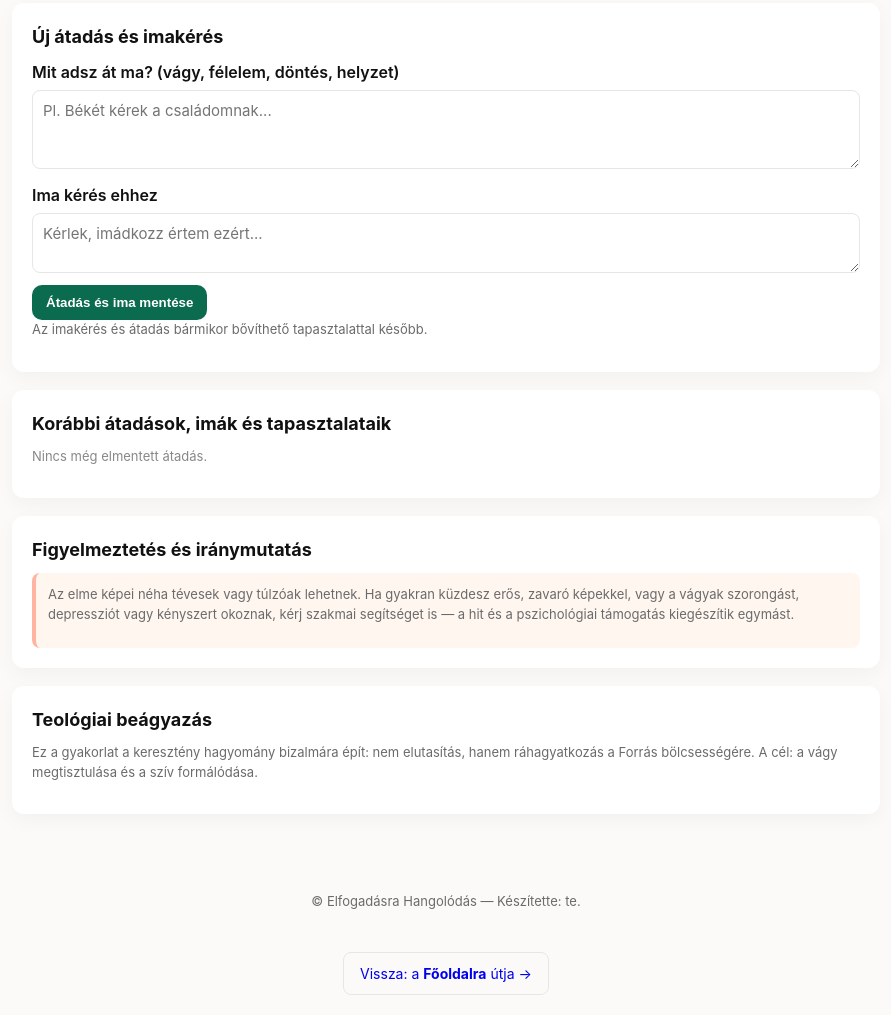
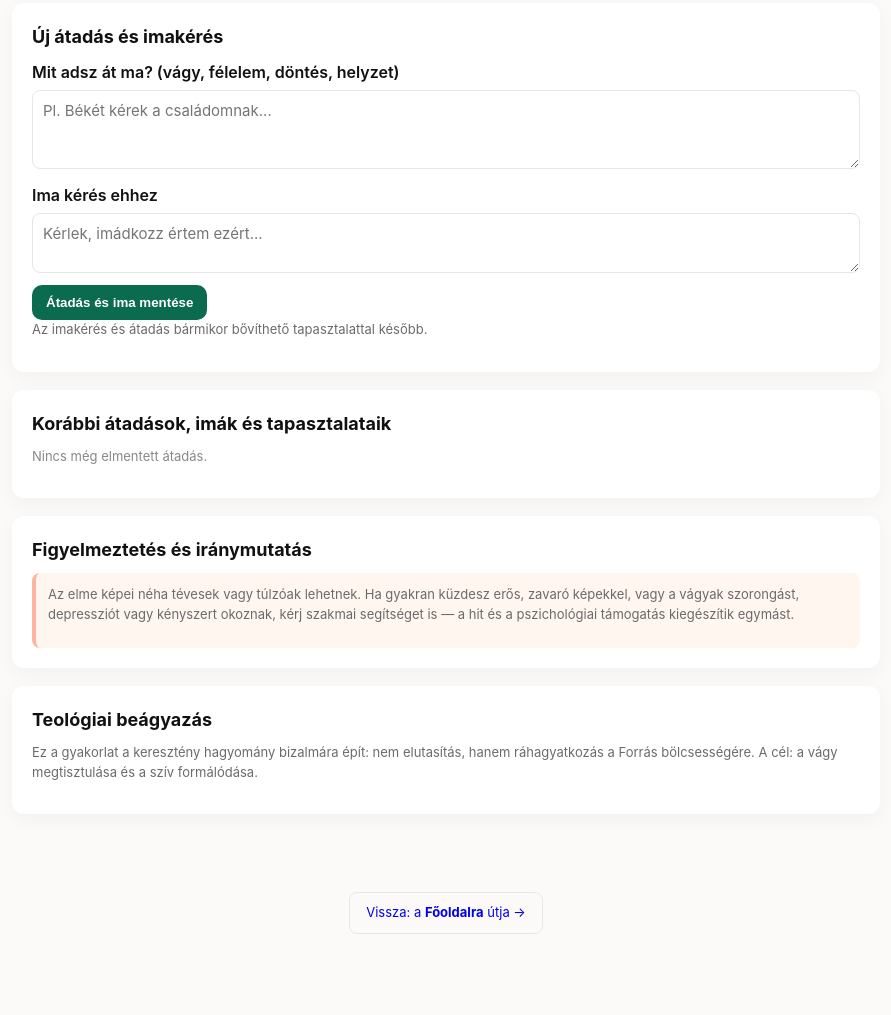
Before and after one commit to serbandezso/Ossze, a plain HTML site: page elfogad1.html in a window 1280 px wide. Shown: the part 755-1770 px from the top of the page, without its empty margins (194-1085 px from the left). After the commit the page ends 1749 px from the top, so only its background shows below. Drawn offline with Linux system fonts and the light colour scheme.

Commit message:
Update elfogad1.html

```diff
--- a/elfogad1.html
+++ b/elfogad1.html
@@ -245,10 +245,10 @@
   </main>
 
   <footer>
-    <div class="container small">© Elfogadásra Hangolódás — Készítette: te.</div>
+    <div class="container small">
  <a href="https://serbandezso.github.io/Ossze/" style="display:inline-block;padding:10px 16px;border-radius:8px;text-decoration:none;border:1px solid rgba(0,0,0,0.08);">
       Vissza: a <strong>Főoldalra</strong> útja →
-    </a>
+    </a></div>
   </footer>
 
   <script>
```
